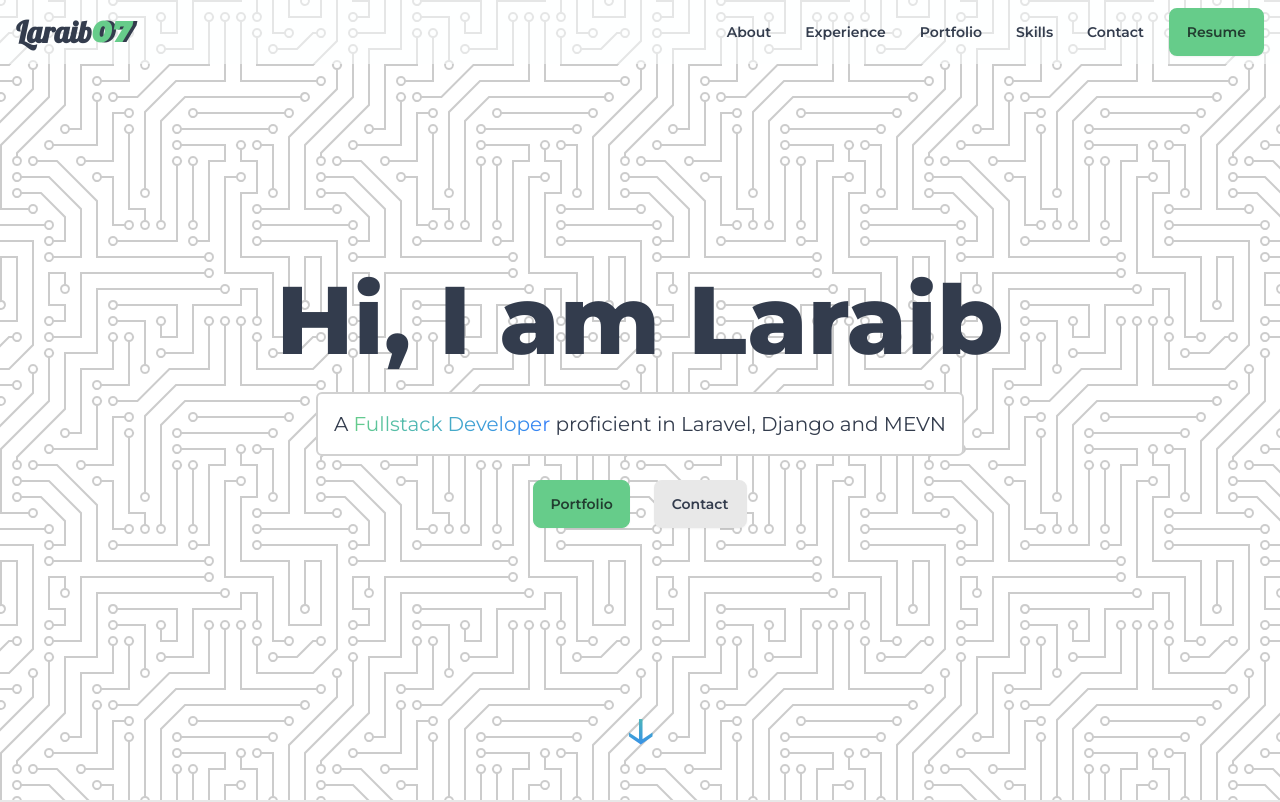
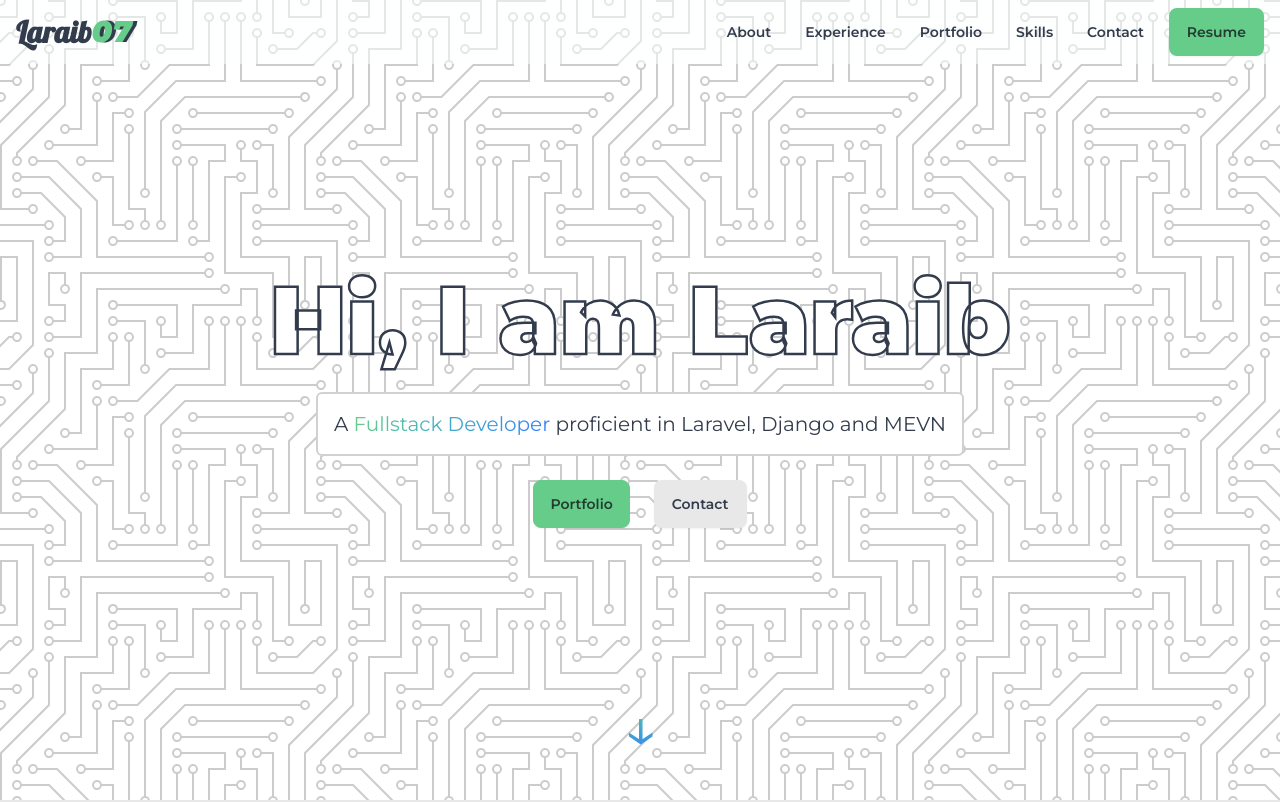
Before and after one commit to laraib07/portfolio, a Vue app: page / in a window 1280 px wide. Shown: the top 802 px of the page. Built offline with nearby package versions, Linux system fonts and the light colour scheme; no server answers.

Commit message:
update hero section

```diff
--- /dev/null
+++ b/src/components/Greet.vue
@@ -0,0 +1,23 @@
+<script setup>
+defineProps({
+  name: {
+    type: String,
+    required: true,
+  },
+});
+</script>
+
+<template>
+  <p class="bg-base-100 bg-clip-text">Hi, I am {{ name }}</p>
+</template>
+
+<style scoped>
+p {
+  -webkit-text-stroke: 2.5px
+    var(--fallback-bc, oklch(var(--bc) / var(--tw-bg-opacity)));
+  -webkit-text-fill-color: var(
+    --fallback-b1,
+    oklch(var(--b1) / var(--tw-bg-opacity))
+  );
+}
+</style>
--- a/src/partials/Hero.vue
+++ b/src/partials/Hero.vue
@@ -1,3 +1,8 @@
+<script setup>
+import Greet from "@/components/Greet.vue";
+
+const name = "Laraib";
+</script>
 <template>
   <section
     id="hero"
@@ -8,7 +13,10 @@
       class="relative grid place-content-center max-w-screen-xl h-[100vh] mx-auto"
     >
       <div class="flex flex-col items-center text-center w-full">
-        <h1 class="text-6xl font-extrabold sm:text-8xl">Hi, I am Laraib</h1>
+        <h1 class="text-6xl font-black sm:text-8xl">
+          <Greet :name="name" />
+        </h1>
+
         <p
           class="text-lg mt-6 p-4 border-2 rounded-md border-base-300 bg-base-100 sm:text-xl"
         >
```
